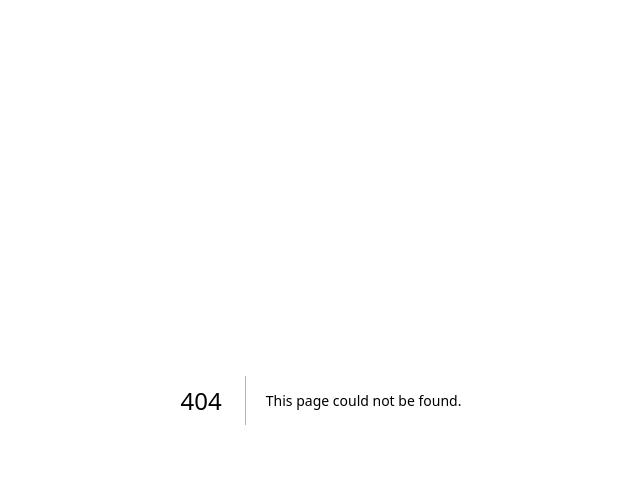
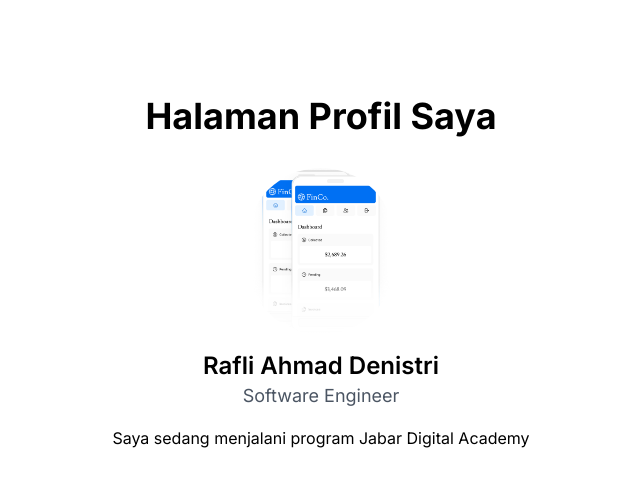
Before and after one commit to rafliad/jda-assignment-6-rafli, a Next.js app: page /profile in a window 1280 px wide. Before the commit this address had no page. Shown: the top 486 px of the page, without its empty margins (319-959 px from the left). Built offline with nearby package versions, Linux system fonts and the light colour scheme; a web font is replaced by a local one.

Commit message:
add static pages for profile and about

```diff
--- /dev/null
+++ b/app/about/page.tsx
@@ -0,0 +1,16 @@
+export default function AboutPage() {
+  return (
+    <main className="flex min-h-screen flex-col items-center p-24">
+      <div className="text-center">
+        <h1 className="text-4xl font-bold mb-8">Tentang Aplikasi Ini</h1>
+        <p className="mt-4 max-w-2xl text-lg">
+          Aplikasi ini adalah contoh proyek Next.js untuk memenuhi tugas JDA.
+          Proyek ini mendemonstrasikan pembuatan halaman statis.
+        </p>
+        <p className="mt-4 text-sm text-gray-500">
+          Dibuat dengan Next.js App Router dan Tailwind CSS.
+        </p>
+      </div>
+    </main>
+  );
+}
--- /dev/null
+++ b/app/profile/page.tsx
@@ -0,0 +1,23 @@
+import Image from "next/image";
+
+export default function ProfilePage() {
+  return (
+    <main className="flex min-h-screen flex-col items-center p-24">
+      <h1 className="text-4xl font-bold mb-8">Halaman Profil Saya</h1>
+      <Image
+        src="/hero-mobile.png"
+        alt="Foto Profil"
+        width={150}
+        height={150}
+        className="rounded-full mb-4"
+      />
+      <div className="text-center">
+        <h2 className="text-2xl font-semibold">Rafli Ahmad Denistri</h2>
+        <p className="text-lg text-gray-600">Software Engineer</p>
+        <p className="mt-4 max-w-md">
+          Saya sedang menjalani program Jabar Digital Academy
+        </p>
+      </div>
+    </main>
+  );
+}
```
